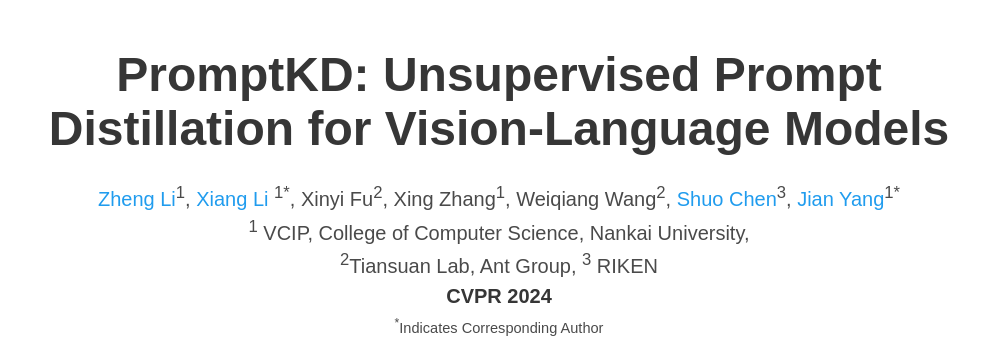
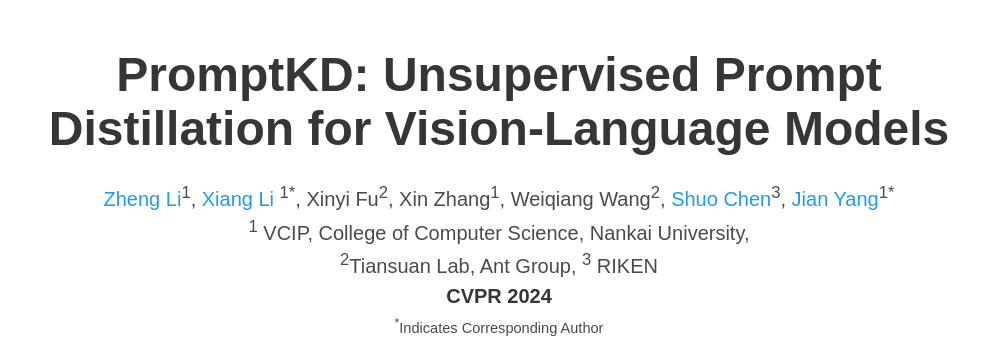
Before and after one commit to zhengli97/PromptKD, a plain HTML site: page index.html in a window 1280 px wide. Shown: the top 344 px of the page, without its empty margins (141-1136 px from the left). Drawn offline with nearby package versions, Linux system fonts and the light colour scheme; some icons are missing; a web font is replaced by a local one.

Commit message:
typo fix

```diff
--- a/index.html
+++ b/index.html
@@ -54,7 +54,7 @@
             <div class="is-size-5 publication-authors">
               <span class="author-block">
                 <p> <a href="https://zhengli97.github.io/">Zheng Li</a><sup>1</sup>, <a href="https://implus.github.io/">Xiang Li</a> <sup>1*</sup>, Xinyi Fu<sup>2</sup>,
-                  Xing Zhang<sup>1</sup>, Weiqiang Wang<sup>2</sup>, <a href="https://shuochenya.github.io/">Shuo Chen</a><sup>3</sup>, <a href="http://www.patternrecognition.asia/jian/">Jian Yang</a><sup>1*</sup>
+                  Xin Zhang<sup>1</sup>, Weiqiang Wang<sup>2</sup>, <a href="https://shuochenya.github.io/">Shuo Chen</a><sup>3</sup>, <a href="http://www.patternrecognition.asia/jian/">Jian Yang</a><sup>1*</sup>
                 </p>
               </span>
               </div>
```
Also changed, not shown: static/images/exp_results3.png, 1 other file.
